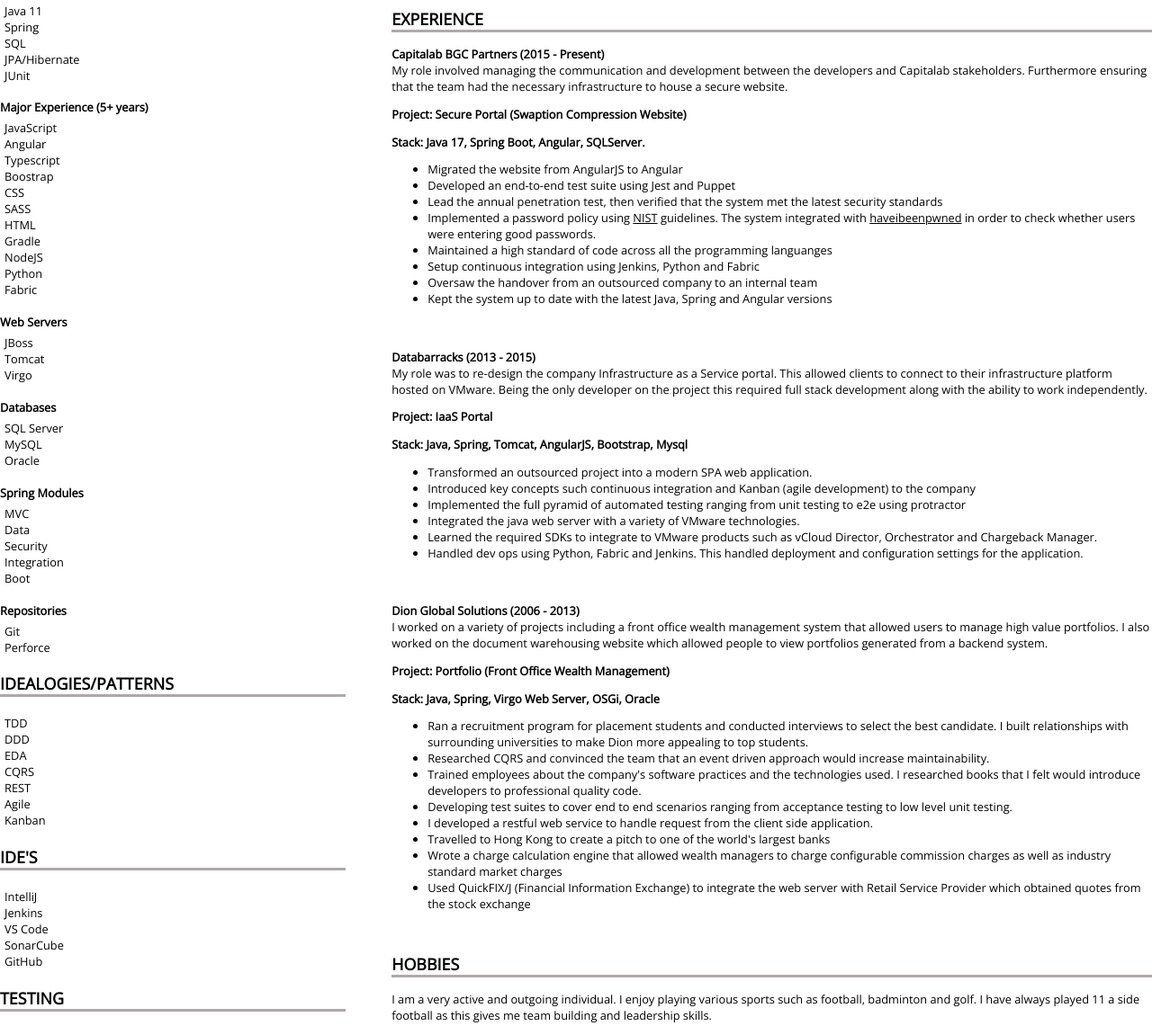
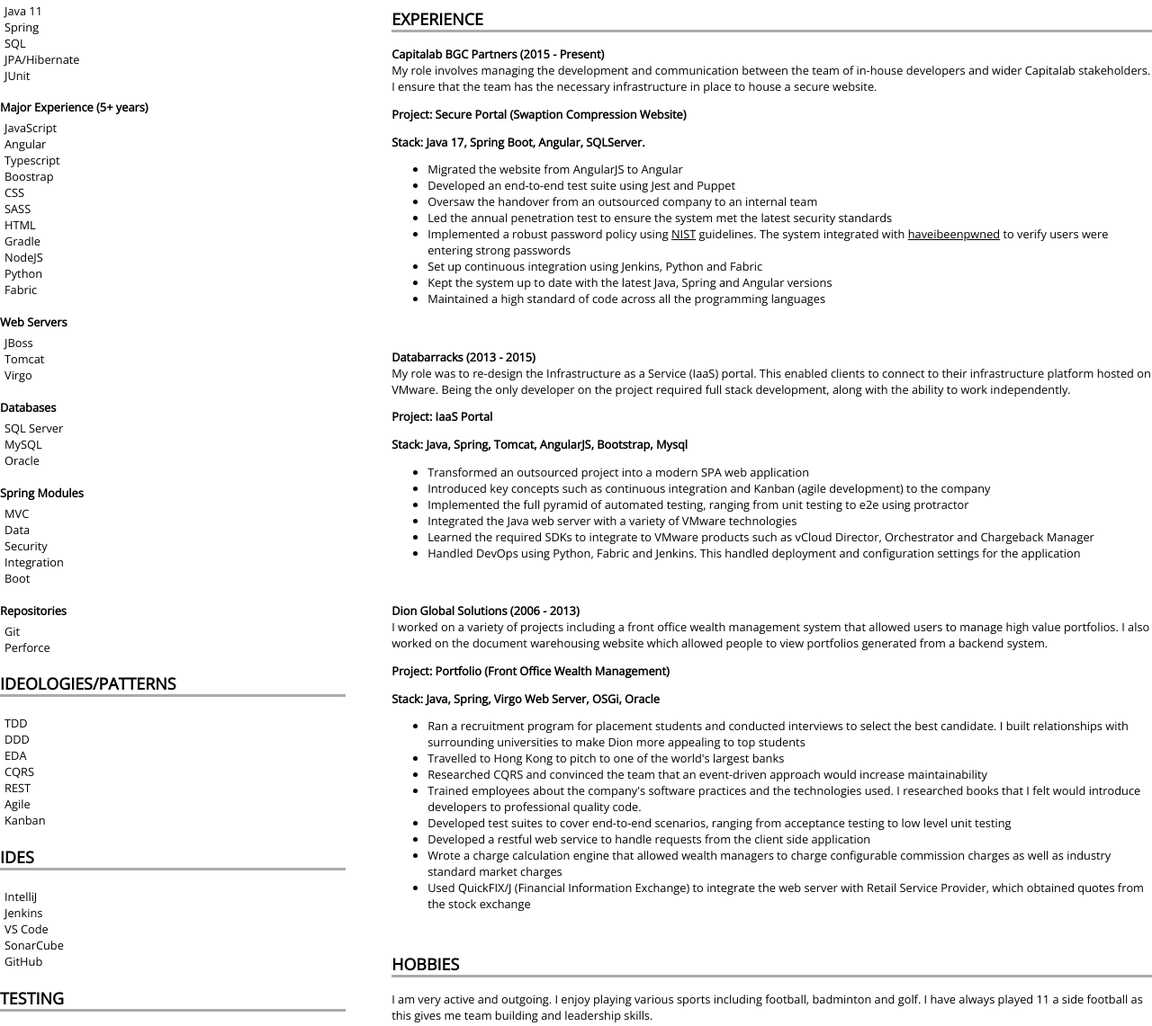
Before and after one commit to rwagstaff/my-cv, a plain HTML site: page index.html in a window 1280 px wide. Shown: the part 259-1400 px from the top of the page at 90% size. Drawn offline with nearby package versions, Linux system fonts and the light colour scheme.

Commit message:
Proof read

```diff
--- a/index.html
+++ b/index.html
@@ -252,7 +252,7 @@
             <li>Git</li>
             <li>Perforce</li>
         </ul>
-        <h2>Idealogies/Patterns</h2>
+        <h2>Ideologies/Patterns</h2>
         <ul>
             <li>TDD</li>
             <li>DDD</li>
@@ -262,7 +262,7 @@
             <li>Agile</li>
             <li>Kanban</li>
         </ul>
-        <h2>IDE's</h2>
+        <h2>IDEs</h2>
         <ul>
             <li>IntelliJ</li>
             <li>Jenkins</li>
@@ -284,7 +284,7 @@
             <li>Ubuntu</li>
             <li>Centos</li>
         </ul>
-        <h2>Tech Interest</h2>
+        <h2>Tech Interests</h2>
         <ul>
             <li>Web Components</li>
             <li>Machine Learning</li>
@@ -294,8 +294,7 @@
         <h2>Academic Qualifications</h2>
         <ul>
             <li>Bsc (Hons) 2:1 Computing for Business - Aston University</li>
-            <li>AVCE I.T: A,B</li>
-            <li>A-levels: Economics C,</li>
+            <li>A-levels: Double IT - AB, Economics - C</li>
         </ul>
         <h2>GitHub </h2>
         <ul>
@@ -336,8 +335,8 @@
                 numerous
                 secure
                 web applications within the financial services industry.
-                I consider myself to be a programmer with a strong understanding in backend and frontend programming
-                languages, notably Java and JavaScript.
+                I consider myself to be a programmer with a strong understanding of backend and frontend programming
+                languages, most notably Java and JavaScript.
             </section>
         </section>
         <section>
@@ -345,8 +344,8 @@
         </section>
         <section class="company">
             <h3>Capitalab BGC Partners (2015 - Present)</h3>
-            My role involved managing the communication and development between the developers and Capitalab
-            stakeholders. Furthermore ensuring that the team had the necessary infrastructure to house a secure
+            My role involves managing the development and communication between the team of in-house developers and wider Capitalab
+            stakeholders. I ensure that the team has the necessary infrastructure in place to house a secure
             website.
             <h3>Project: Secure Portal (Swaption Compression Website)</h3>
             <h3>Stack: Java 17, Spring Boot, Angular, SQLServer.</h3>
@@ -354,44 +353,47 @@
             <ul>
                 <li>Migrated the website from AngularJS to Angular</li>
                 <li>Developed an end-to-end test suite using Jest and Puppet</li>
-                <li>Lead the annual penetration test, then verified that the system met the latest security standards
+                <li>Oversaw the handover from an outsourced company to an internal team</li>
+                <li>Led the annual penetration test to ensure the system met the latest security standards
                 </li>
-                <li>Implemented a password policy using <a class="color-primary"
+                <li>Implemented a robust password policy using <a class="color-primary"
                         href="https://pages.nist.gov/800-63-3/sp800-63b.html">NIST</a> guidelines. The system integrated
-                    with <a class="color-primary" href="https://haveibeenpwned.com/Passwords">haveibeenpwned</a> in order to check whether
-                    users were entering good passwords.
+                    with <a class="color-primary" href="https://haveibeenpwned.com/Passwords">haveibeenpwned</a> to verify
+                    users were entering strong passwords
                 </li>
-                <li>Maintained a high standard of code across all the programming languanges</li>
-                <li>Setup continuous integration using Jenkins, Python and Fabric</li>
-                <li>Oversaw the handover from an outsourced company to an internal team</li>
+                <li>Set up continuous integration using Jenkins, Python and Fabric</li>
                 <li>Kept the system up to date with the latest Java, Spring and Angular versions</li>
+                <li>Maintained a high standard of code across all the programming languages</li>
+
+
+
             </ul>
 
         </section>
         <section class="company">
             <h3>Databarracks (2013 - 2015)</h3>
-            <div>My role was to re-design the company Infrastructure as a Service portal. This allowed clients to
+            <div>My role was to re-design the Infrastructure as a Service (IaaS) portal. This enabled clients to
                 connect
-                to their infrastructure platform hosted on VMware. Being the only developer on the project this
+                to their infrastructure platform hosted on VMware. Being the only developer on the project
                 required
-                full stack development along with the ability to work independently.
+                full stack development, along with the ability to work independently.
             </div>
             <h3>Project: IaaS Portal</h3>
             <h3>Stack: Java, Spring, Tomcat, AngularJS, Bootstrap, Mysql</h3>
             <ul>
-                <li>Transformed an outsourced project into a modern SPA web application.</li>
-                <li>Introduced key concepts such continuous integration and Kanban (agile development) to the
+                <li>Transformed an outsourced project into a modern SPA web application</li>
+                <li>Introduced key concepts such as continuous integration and Kanban (agile development) to the
                     company
                 </li>
-                <li>Implemented the full pyramid of automated testing ranging from unit testing to e2e using
+                <li>Implemented the full pyramid of automated testing, ranging from unit testing to e2e using
                     protractor
                 </li>
-                <li>Integrated the java web server with a variety of VMware technologies.</li>
+                <li>Integrated the Java web server with a variety of VMware technologies</li>
                 <li>Learned the required SDKs to integrate to VMware products such as vCloud Director, Orchestrator
-                    and Chargeback Manager.
+                    and Chargeback Manager
                 </li>
-                <li>Handled dev ops using Python, Fabric and Jenkins. This handled deployment and configuration
-                    settings for the application.
+                <li>Handled DevOps using Python, Fabric and Jenkins. This handled deployment and configuration
+                    settings for the application
                 </li>
             </ul>
 
@@ -407,31 +409,32 @@
             <ul>
                 <li>Ran a recruitment program for placement students and conducted interviews to select the best
                     candidate. I built relationships with surrounding universities to make Dion more appealing to
-                    top students.
+                    top students
                 </li>
-                <li>Researched CQRS and convinced the team that an event driven approach would increase
-                    maintainability.
+                <li>Travelled to Hong Kong to pitch to one of the world's largest banks</li>
+                <li>Researched CQRS and convinced the team that an event-driven approach would increase
+                    maintainability
                 </li>
                 <li>Trained employees about the company's software practices and the technologies used. I researched
                     books that I felt would introduce developers to professional quality code.
                 </li>
-                <li>Developing test suites to cover end to end scenarios ranging from acceptance testing to low
-                    level unit testing.
+                <li>Developed test suites to cover end-to-end scenarios, ranging from acceptance testing to low
+                    level unit testing
                 </li>
-                <li>I developed a restful web service to handle request from the client side application.</li>
-                <li>Travelled to Hong Kong to create a pitch to one of the world's largest banks</li>
+                <li>Developed a restful web service to handle requests from the client side application</li>
+
                 <li>Wrote a charge calculation engine that allowed wealth managers to charge configurable commission
                     charges as well as industry standard market charges
                 </li>
                 <li>Used QuickFIX/J (Financial Information Exchange) to integrate the web server with Retail Service
-                    Provider which obtained quotes from the stock exchange
+                    Provider, which obtained quotes from the stock exchange
                 </li>
             </ul>
         </section>
         <section class="company" style="margin-bottom: 4.2rem">
             <h2>Hobbies</h2>
             <div>
-                I am a very active and outgoing individual. I enjoy playing various sports such as football,
+                I am very active and outgoing. I enjoy playing various sports including football,
                 badminton and golf. I have always played 11 a side football as this gives me team building and
                 leadership skills.
             </div>
@@ -439,7 +442,7 @@
         <section class="company">
             <h2>References</h2>
             <div>
-                Available upon request
+                Available upon request.
             </div>
         </section>
     </main>
```
